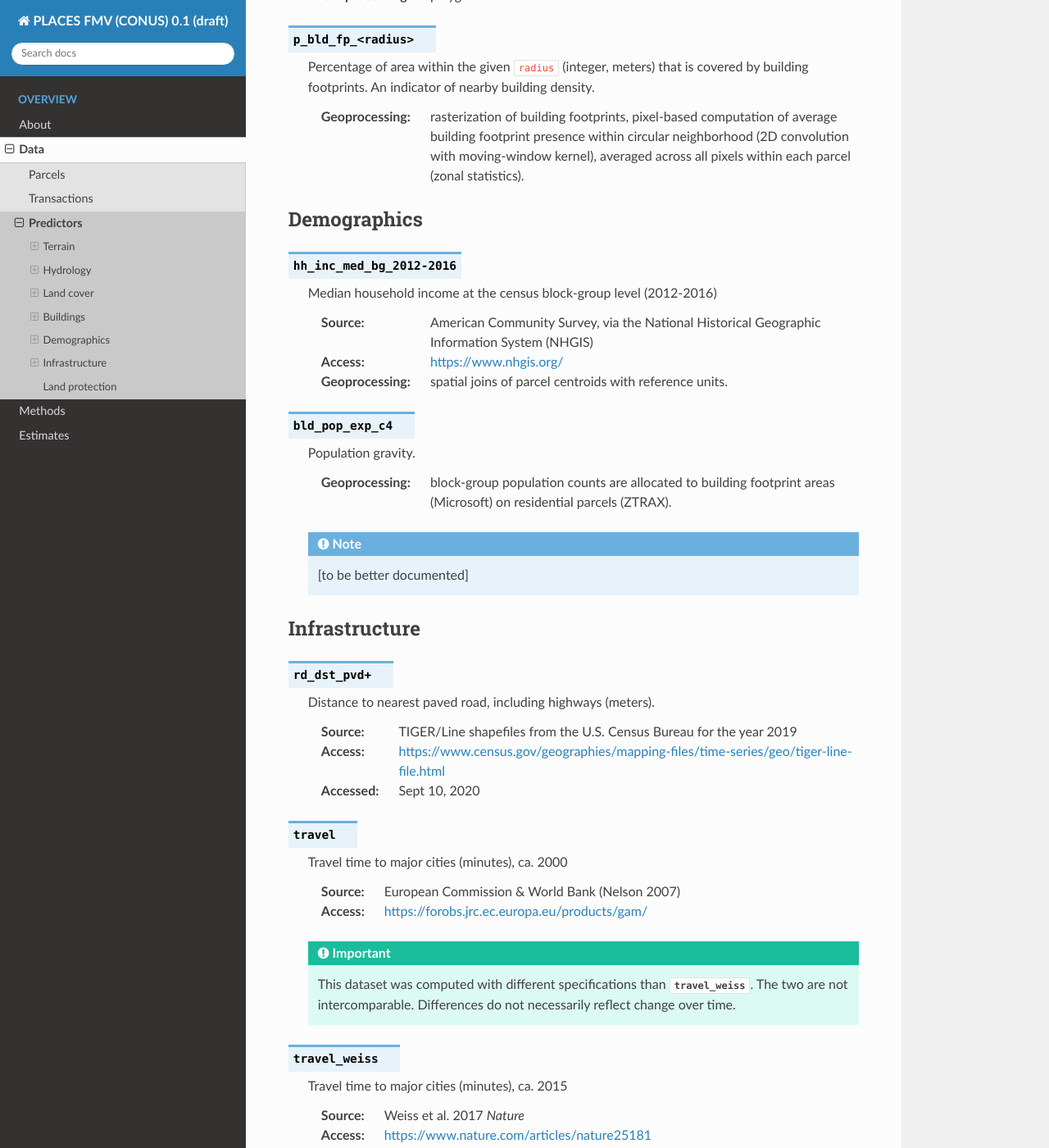
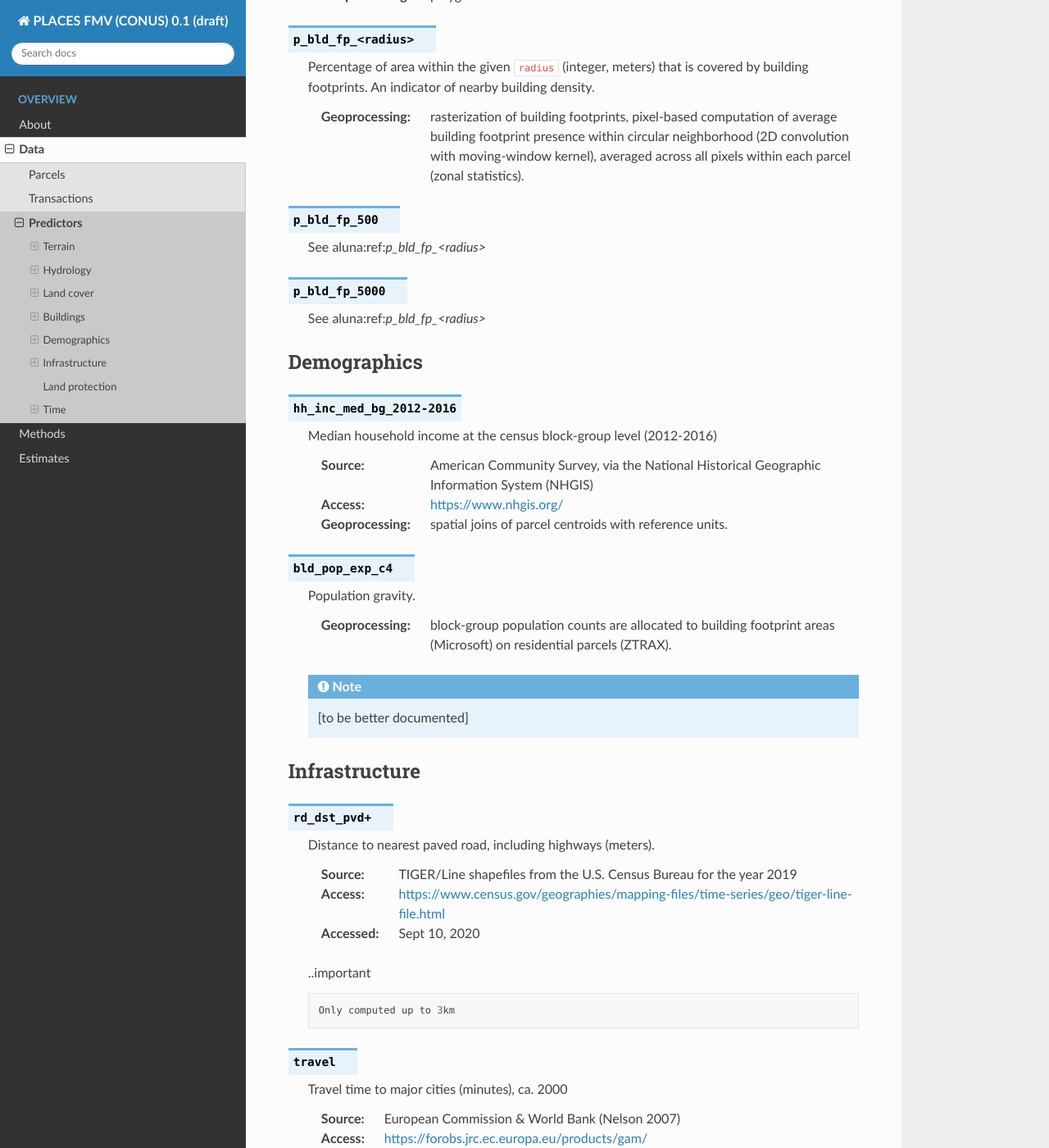
Before and after one commit to chrnolte/places-conus, a Sphinx documentation site: the page built from docs/data/predictors.rst, in a window 1280 px wide and 1400 px high, scrolled down 3678 px. Shown: the whole window at 82% size. Built offline with Sphinx 7.4.7 and the Read the Docs theme 2.0.0, drawn with Linux system fonts in a browser that asks for light colours; some of the changed text lies outside the part shown.

Commit message:
Update to the documentation

```diff
--- a/docs/data/predictors.rst
+++ b/docs/data/predictors.rst
@@ -162,6 +162,16 @@
    :Geoprocessing: rasterization of building footprints, pixel-based computation of average building footprint presence within circular neighborhood (2D convolution with moving-window kernel), averaged across all pixels within each parcel (zonal statistics).
 
 
+.. attribute:: p_bld_fp_500
+
+   See aluna:ref:`p_bld_fp_<radius>`
+
+.. attribute:: p_bld_fp_5000
+
+   See aluna:ref:`p_bld_fp_<radius>`
+
+
+
 ************
 Demographics
 ************
@@ -197,6 +207,9 @@
    :Access: `<https://www.census.gov/geographies/mapping-files/time-series/geo/tiger-line-file.html>`_
    :Accessed: Sept 10, 2020
 
+   ..important ::
+
+     Only computed up to 3km
 
 .. attribute:: travel
 
@@ -239,3 +252,14 @@
    .. warning::
 
       Clarify access to COMaP-derived indicators.
+
+
+****
+Time
+****
+
+.. attribute:: year_cont
+
+   Continuous time of sale (years). Exists only in `Transactions`.
+
+   :Source: Sales transaction data.
```
Also changed, not shown: docs/methods/estimation/predictor_sets.rst (+4 -3 lines).
